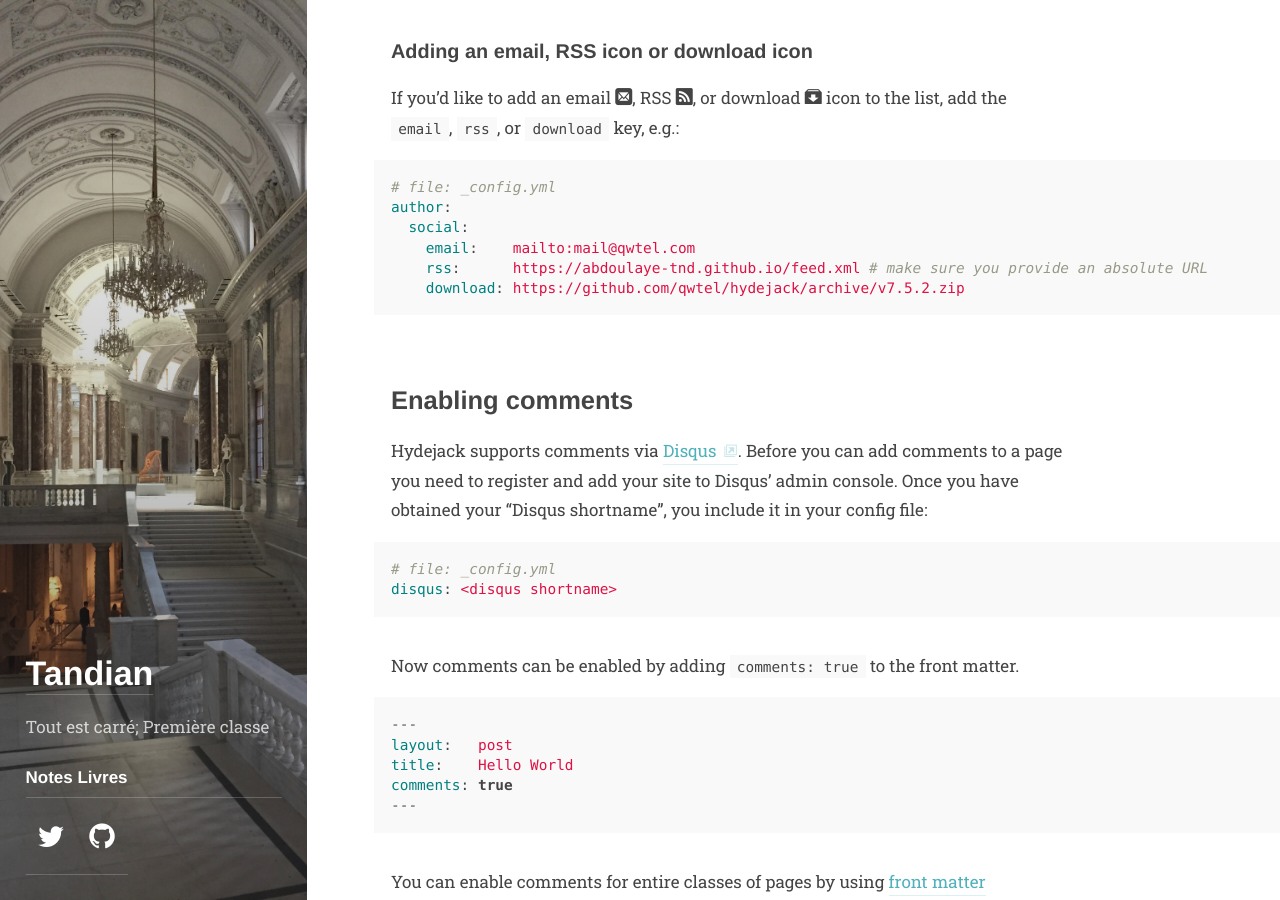
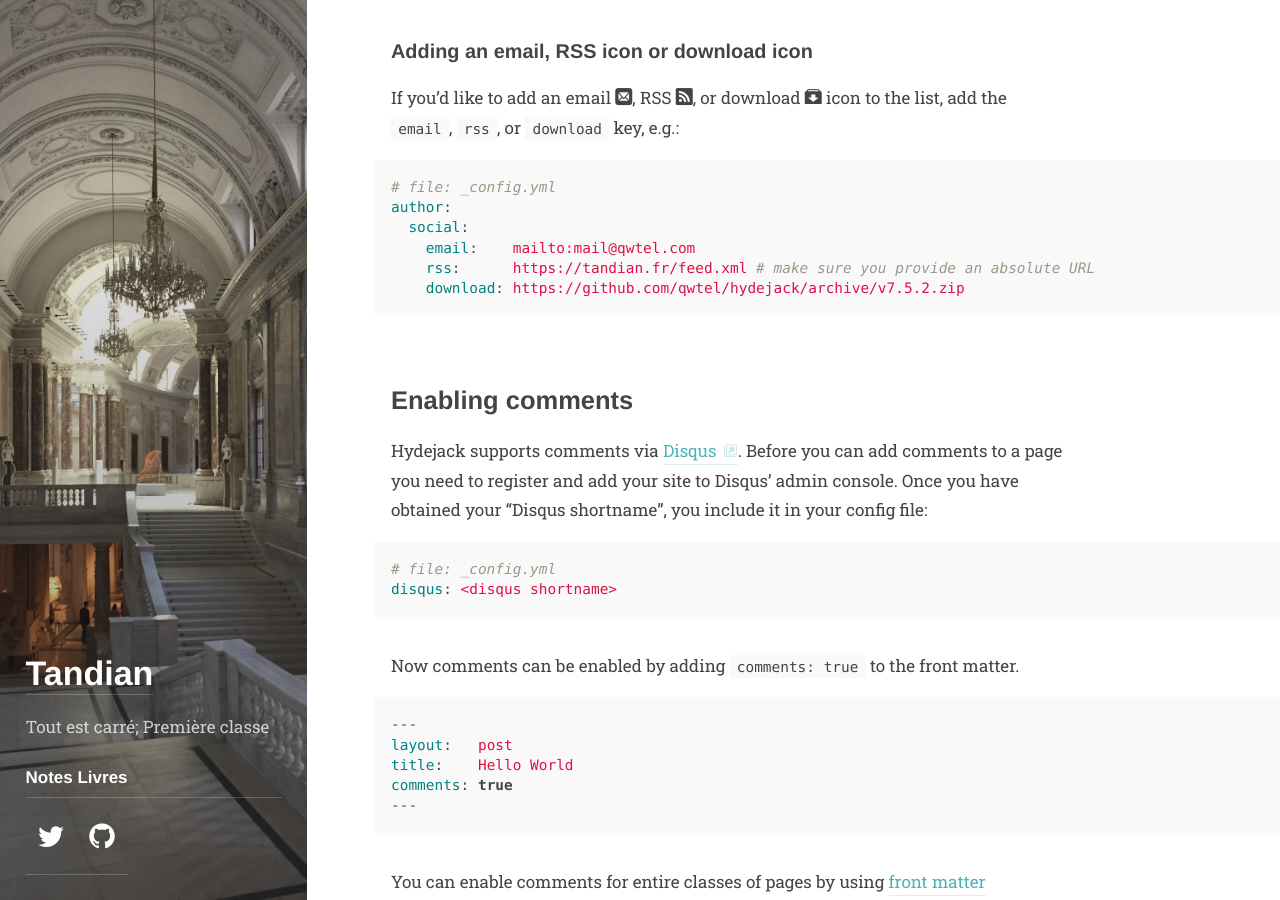
Before and after one commit to abdoulaye-tnd/tandian, a Jekyll site: the page built from books/config.md, in a window 1280 px wide and 900 px high, scrolled down 9999 px. Built offline with Jekyll 4.4.1, drawn with Linux system fonts in a browser that asks for light colours; some web fonts are replaced; some of the changed lines change nothing that is shown.

Commit message:
Update _config.yml

```diff
--- a/_config.yml
+++ b/_config.yml
@@ -4,7 +4,8 @@
 # IMPORTANT: Set the URL of your site.
 # Set to https://<username>.github.io when hosting on GitHub Pages
 # (unless you are using a custom domain).
-url:                   https://abdoulaye-tnd.github.io
+#url:                   https://abdoulaye-tnd.github.io
+url:                   https://tandian.fr
 # IMPORTANT: Set The "base URL" of your site.
 #
 # When hosting your site in a subdirectory of a server, set to /<name of directory>
```
